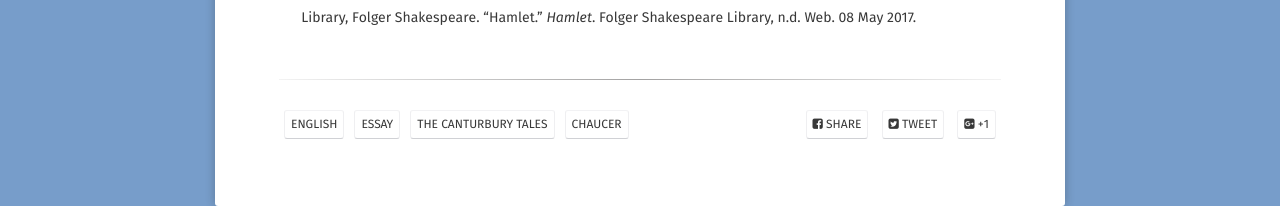
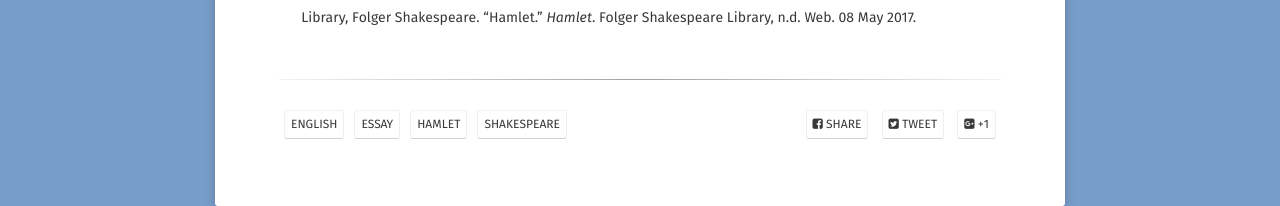
Before and after one commit to EthenStrine/site, a Jekyll site: the page built from _posts/2017-05-03-hamlet.md, in a window 1280 px wide. Shown: the part 1897-2103 px from the top of the page. Built offline with Jekyll 4.4.1, drawn with Linux system fonts in a browser that asks for light colours; some web fonts are replaced.

Commit message:
Update 2017-05-03-hamlet.md

```diff
--- a/_posts/2017-05-03-hamlet.md
+++ b/_posts/2017-05-03-hamlet.md
@@ -7,8 +7,8 @@
 tag:
 - English
 - Essay
-- The Canturbury Tales
-- Chaucer
+- Hamlet
+- Shakespeare
 comments: false
 ---
 
```
